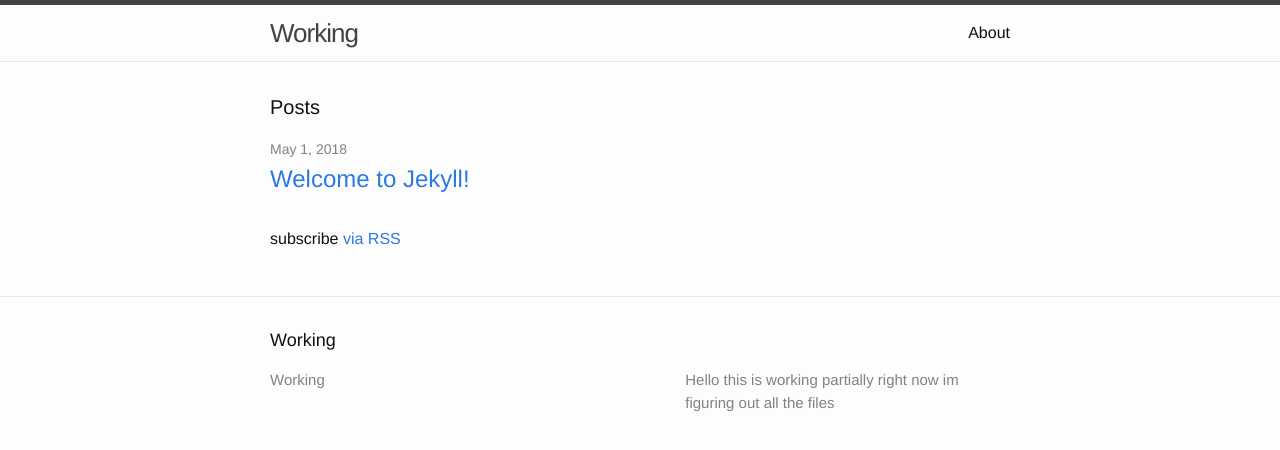
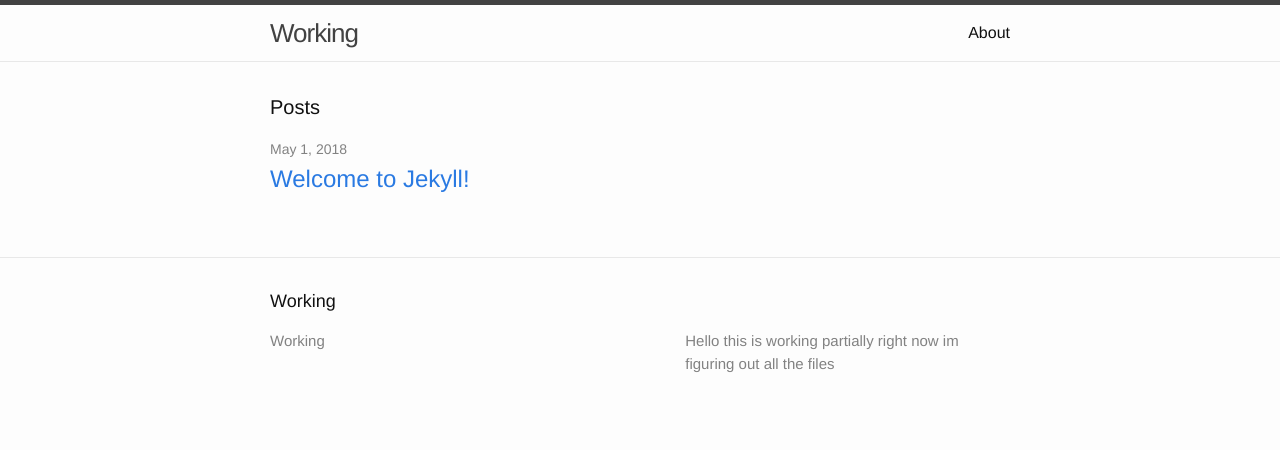
Before and after one commit to jr10415/jr10415fail.github.io, a Jekyll site: the page built from index.html, in a window 1280 px wide. Shown: the top 450 px of the page. Built offline with Jekyll 4.4.1, drawn with Linux system fonts in a browser that asks for light colours.

Commit message:
Update index.html

```diff
--- a/index.html
+++ b/index.html
@@ -18,6 +18,6 @@ layout: default
     {% endfor %}
   </ul>
 
-  <p class="rss-subscribe">subscribe <a href="{{ "/feed.xml" | prepend: site.baseurl }}">via RSS</a></p>
+  <p "initial page?" /p>
 
 </div>
```
